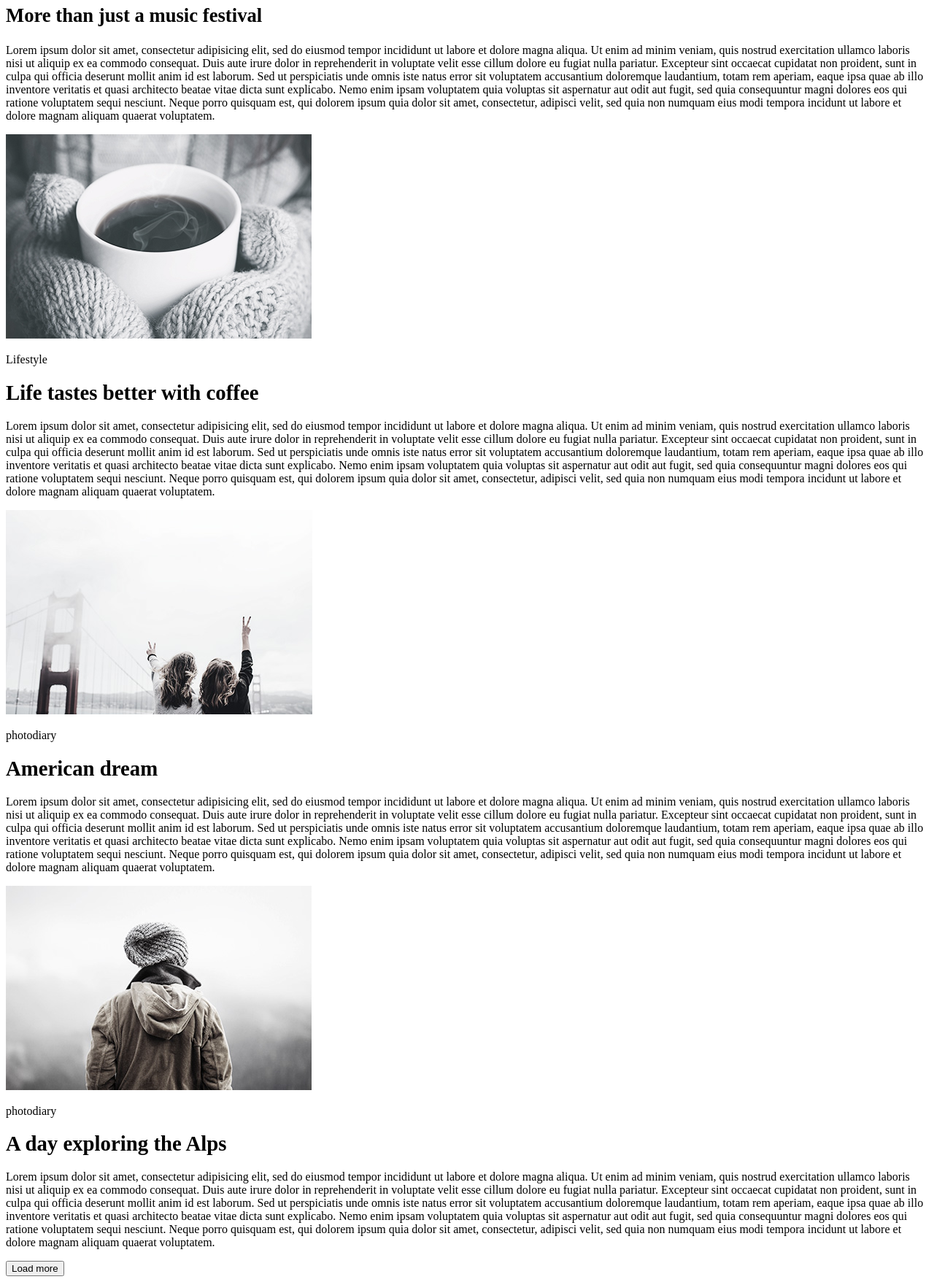
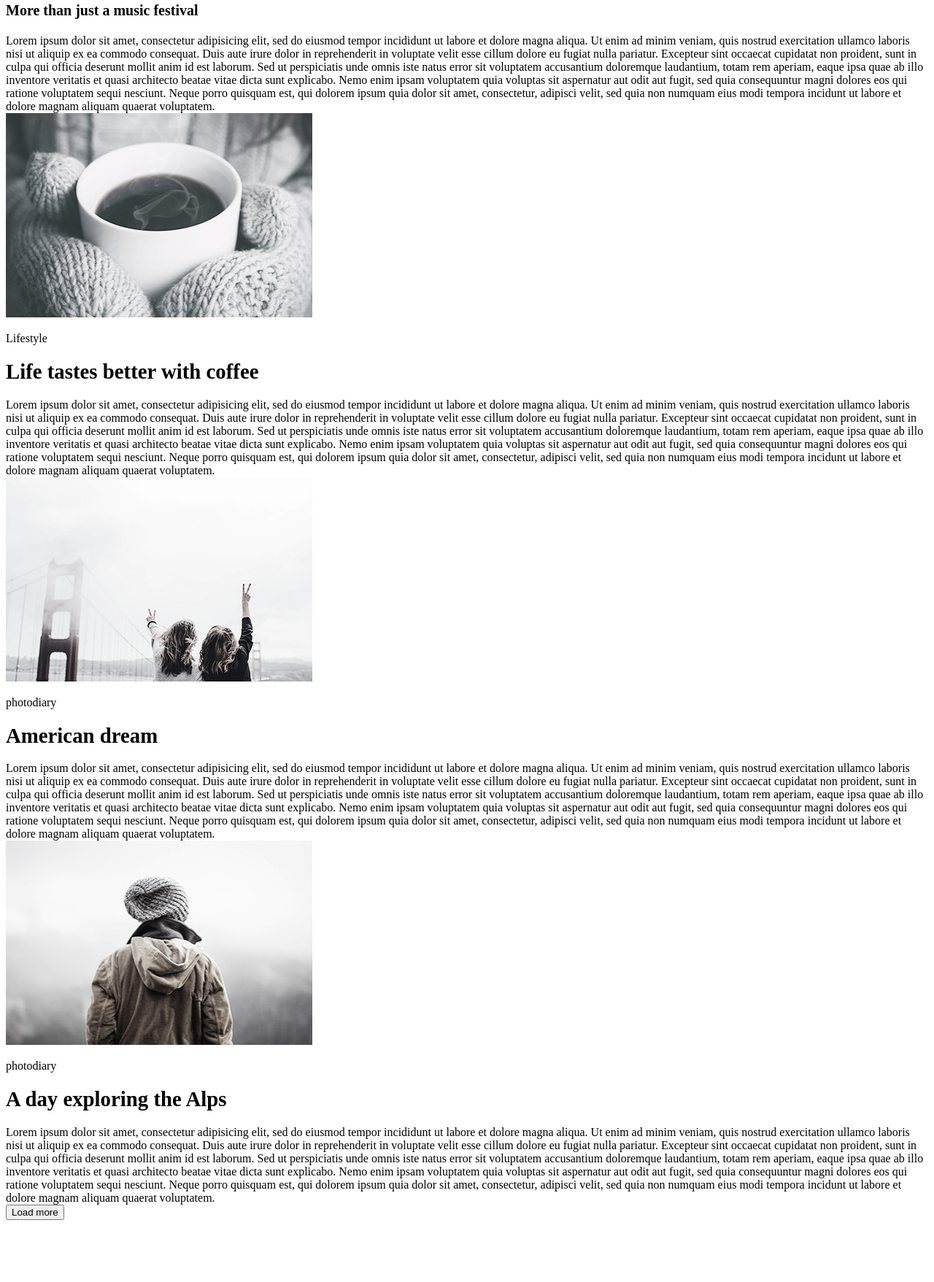
Before and after one commit to Smartpoter/HW-01-GO-IT, a plain HTML site: page index.html in a window 1280 px wide. Shown: the part 442-2199 px from the top of the page at 73% size. After the commit the page ends 2122 px from the top, so only its background shows below. Drawn offline with Linux system fonts and the light colour scheme.

Commit message:
Внесены корректировки

```diff
--- a/index.html
+++ b/index.html
@@ -1,48 +1,104 @@
 <!DOCTYPE html>
 <html lang="en">
+
 <head>
     <meta charset="UTF-8">
     <meta name="viewport" content="width=device-width, initial-scale=1.0">
     <meta http-equiv="X-UA-Compatible" content="ie=edge">
     <title>Homework-01</title>
 </head>
+
 <body>
-    <div>
+    <header>
+        <nav>
             <ul>
-        <li>lifestyle</li>
-        <li>photodiary</li>
-        <li>music</li>
-        <li>travel</li>
+                <li>lifestyle
+                    <a href="Lifestyle"></a>
+                </li>
+                <li>photodiary
+                    <a href="Photodiary"></a>
+                </li>
+                <li>music
+                    <a href="Music"></a>
+                </li>
+                <li>travel
+                    <a href="Travel"></a>
+                </li>
             </ul>
-    </div>
-    <div>
-        <img src="img/img1.jpg" alt="">
+        </nav>
+    </header>
+    <section>
+        <p><img src="img/img1.jpg" width="420" height="280" alt="girl dancing"></p>
         <p>Lifestyle</p>
-    <h1><small>More than just a music festival</small></h1>
-    <p>Lorem ipsum dolor sit amet, consectetur adipisicing elit, sed do eiusmod tempor incididunt ut labore et dolore magna aliqua. Ut enim ad minim veniam, quis nostrud exercitation ullamco laboris nisi ut aliquip ex ea commodo consequat. Duis aute irure dolor in reprehenderit in voluptate velit esse cillum dolore eu fugiat nulla pariatur. Excepteur sint occaecat cupidatat non proident, sunt in culpa qui officia deserunt mollit anim id est laborum. Sed ut perspiciatis unde omnis iste natus error sit voluptatem accusantium doloremque laudantium, totam rem aperiam, eaque ipsa quae ab illo inventore veritatis et quasi architecto beatae vitae dicta sunt explicabo. Nemo enim ipsam voluptatem quia voluptas sit aspernatur aut odit aut fugit, sed quia consequuntur magni dolores eos qui ratione voluptatem sequi nesciunt. Neque porro quisquam est, qui dolorem ipsum quia dolor sit amet, consectetur, adipisci velit, sed quia non numquam eius modi tempora incidunt ut labore et dolore magnam aliquam quaerat voluptatem.
-    </p>
-</div>
-    <div><img src="img/img2.jpg" alt="">
+        <h1>
+            <small>More than just a music festival</small>
+        </h1>
+        <article>Lorem ipsum dolor sit amet, consectetur adipisicing elit, sed do eiusmod tempor incididunt ut labore et dolore magna
+            aliqua. Ut enim ad minim veniam, quis nostrud exercitation ullamco laboris nisi ut aliquip ex ea commodo consequat.
+            Duis aute irure dolor in reprehenderit in voluptate velit esse cillum dolore eu fugiat nulla pariatur. Excepteur
+            sint occaecat cupidatat non proident, sunt in culpa qui officia deserunt mollit anim id est laborum. Sed ut perspiciatis
+            unde omnis iste natus error sit voluptatem accusantium doloremque laudantium, totam rem aperiam, eaque ipsa quae
+            ab illo inventore veritatis et quasi architecto beatae vitae dicta sunt explicabo. Nemo enim ipsam voluptatem
+            quia voluptas sit aspernatur aut odit aut fugit, sed quia consequuntur magni dolores eos qui ratione voluptatem
+            sequi nesciunt. Neque porro quisquam est, qui dolorem ipsum quia dolor sit amet, consectetur, adipisci velit,
+            sed quia non numquam eius modi tempora incidunt ut labore et dolore magnam aliquam quaerat voluptatem.
+        </article>
+    </section>
+    <section>
+        <img src="img/img2.jpg" width="420" height="280" alt="Cup of coffee">
         <p>Lifestyle</p>
-    <h2><big>Life tastes better with coffee</big></h2>
-    <p>Lorem ipsum dolor sit amet, consectetur adipisicing elit, sed do eiusmod tempor incididunt ut labore et dolore magna aliqua. Ut enim ad minim veniam, quis nostrud exercitation ullamco laboris nisi ut aliquip ex ea commodo consequat. Duis aute irure dolor in reprehenderit in voluptate velit esse cillum dolore eu fugiat nulla pariatur. Excepteur sint occaecat cupidatat non proident, sunt in culpa qui officia deserunt mollit anim id est laborum. Sed ut perspiciatis unde omnis iste natus error sit voluptatem accusantium doloremque laudantium, totam rem aperiam, eaque ipsa quae ab illo inventore veritatis et quasi architecto beatae vitae dicta sunt explicabo. Nemo enim ipsam voluptatem quia voluptas sit aspernatur aut odit aut fugit, sed quia consequuntur magni dolores eos qui ratione voluptatem sequi nesciunt. Neque porro quisquam est, qui dolorem ipsum quia dolor sit amet, consectetur, adipisci velit, sed quia non numquam eius modi tempora incidunt ut labore et dolore magnam aliquam quaerat voluptatem.
-    </p>
-    </div>
-    <div>
-            <img src="img/img3.jpg" alt="">
+        <h2>
+            <big>Life tastes better with coffee</big>
+        </h2>
+        <article>Lorem ipsum dolor sit amet, consectetur adipisicing elit, sed do eiusmod tempor incididunt ut labore et dolore magna
+            aliqua. Ut enim ad minim veniam, quis nostrud exercitation ullamco laboris nisi ut aliquip ex ea commodo consequat.
+            Duis aute irure dolor in reprehenderit in voluptate velit esse cillum dolore eu fugiat nulla pariatur. Excepteur
+            sint occaecat cupidatat non proident, sunt in culpa qui officia deserunt mollit anim id est laborum. Sed ut perspiciatis
+            unde omnis iste natus error sit voluptatem accusantium doloremque laudantium, totam rem aperiam, eaque ipsa quae
+            ab illo inventore veritatis et quasi architecto beatae vitae dicta sunt explicabo. Nemo enim ipsam voluptatem
+            quia voluptas sit aspernatur aut odit aut fugit, sed quia consequuntur magni dolores eos qui ratione voluptatem
+            sequi nesciunt. Neque porro quisquam est, qui dolorem ipsum quia dolor sit amet, consectetur, adipisci velit,
+            sed quia non numquam eius modi tempora incidunt ut labore et dolore magnam aliquam quaerat voluptatem.
+        </article>
+    </section>
+    <section>
+        <img src="img/img3.jpg" width="420" height="280" alt="Peace handing">
         <p>photodiary</p>
-        <h2><big>American dream</big></h2>
-        <p>Lorem ipsum dolor sit amet, consectetur adipisicing elit, sed do eiusmod tempor incididunt ut labore et dolore magna aliqua. Ut enim ad minim veniam, quis nostrud exercitation ullamco laboris nisi ut aliquip ex ea commodo consequat. Duis aute irure dolor in reprehenderit in voluptate velit esse cillum dolore eu fugiat nulla pariatur. Excepteur sint occaecat cupidatat non proident, sunt in culpa qui officia deserunt mollit anim id est laborum. Sed ut perspiciatis unde omnis iste natus error sit voluptatem accusantium doloremque laudantium, totam rem aperiam, eaque ipsa quae ab illo inventore veritatis et quasi architecto beatae vitae dicta sunt explicabo. Nemo enim ipsam voluptatem quia voluptas sit aspernatur aut odit aut fugit, sed quia consequuntur magni dolores eos qui ratione voluptatem sequi nesciunt. Neque porro quisquam est, qui dolorem ipsum quia dolor sit amet, consectetur, adipisci velit, sed quia non numquam eius modi tempora incidunt ut labore et dolore magnam aliquam quaerat voluptatem.
-        </p>
-    </div>
-        <div>
-                <img src="img/img4.jpg" alt="">
+        <h2>
+            <big>American dream</big>
+        </h2>
+        <article>Lorem ipsum dolor sit amet, consectetur adipisicing elit, sed do eiusmod tempor incididunt ut labore et dolore magna
+            aliqua. Ut enim ad minim veniam, quis nostrud exercitation ullamco laboris nisi ut aliquip ex ea commodo consequat.
+            Duis aute irure dolor in reprehenderit in voluptate velit esse cillum dolore eu fugiat nulla pariatur. Excepteur
+            sint occaecat cupidatat non proident, sunt in culpa qui officia deserunt mollit anim id est laborum. Sed ut perspiciatis
+            unde omnis iste natus error sit voluptatem accusantium doloremque laudantium, totam rem aperiam, eaque ipsa quae
+            ab illo inventore veritatis et quasi architecto beatae vitae dicta sunt explicabo. Nemo enim ipsam voluptatem
+            quia voluptas sit aspernatur aut odit aut fugit, sed quia consequuntur magni dolores eos qui ratione voluptatem
+            sequi nesciunt. Neque porro quisquam est, qui dolorem ipsum quia dolor sit amet, consectetur, adipisci velit,
+            sed quia non numquam eius modi tempora incidunt ut labore et dolore magnam aliquam quaerat voluptatem.
+        </article>
+    </section>
+    <section>
+        <img src="img/img4.jpg" width="420" height="280" alt="Wondering">
         <p>photodiary</p>
-            <h2><big>A day exploring the Alps</big></h2>
-            <p>Lorem ipsum dolor sit amet, consectetur adipisicing elit, sed do eiusmod tempor incididunt ut labore et dolore magna aliqua. Ut enim ad minim veniam, quis nostrud exercitation ullamco laboris nisi ut aliquip ex ea commodo consequat. Duis aute irure dolor in reprehenderit in voluptate velit esse cillum dolore eu fugiat nulla pariatur. Excepteur sint occaecat cupidatat non proident, sunt in culpa qui officia deserunt mollit anim id est laborum. Sed ut perspiciatis unde omnis iste natus error sit voluptatem accusantium doloremque laudantium, totam rem aperiam, eaque ipsa quae ab illo inventore veritatis et quasi architecto beatae vitae dicta sunt explicabo. Nemo enim ipsam voluptatem quia voluptas sit aspernatur aut odit aut fugit, sed quia consequuntur magni dolores eos qui ratione voluptatem sequi nesciunt. Neque porro quisquam est, qui dolorem ipsum quia dolor sit amet, consectetur, adipisci velit, sed quia non numquam eius modi tempora incidunt ut labore et dolore magnam aliquam quaerat voluptatem.
-            </p>
-        </div>
-        <div><button>Load more</button></div>
+        <h2>
+            <big>A day exploring the Alps</big>
+        </h2>
+        <article>Lorem ipsum dolor sit amet, consectetur adipisicing elit, sed do eiusmod tempor incididunt ut labore et dolore magna
+            aliqua. Ut enim ad minim veniam, quis nostrud exercitation ullamco laboris nisi ut aliquip ex ea commodo consequat.
+            Duis aute irure dolor in reprehenderit in voluptate velit esse cillum dolore eu fugiat nulla pariatur. Excepteur
+            sint occaecat cupidatat non proident, sunt in culpa qui officia deserunt mollit anim id est laborum. Sed ut perspiciatis
+            unde omnis iste natus error sit voluptatem accusantium doloremque laudantium, totam rem aperiam, eaque ipsa quae
+            ab illo inventore veritatis et quasi architecto beatae vitae dicta sunt explicabo. Nemo enim ipsam voluptatem
+            quia voluptas sit aspernatur aut odit aut fugit, sed quia consequuntur magni dolores eos qui ratione voluptatem
+            sequi nesciunt. Neque porro quisquam est, qui dolorem ipsum quia dolor sit amet, consectetur, adipisci velit,
+            sed quia non numquam eius modi tempora incidunt ut labore et dolore magnam aliquam quaerat voluptatem.
+        </article>
+    </section>
+    <section>
+        <button>Load more</button>
+    </section>
 
 </body>
+
 </html>
```
Lines whose indentation alone changed are shown as unchanged.
